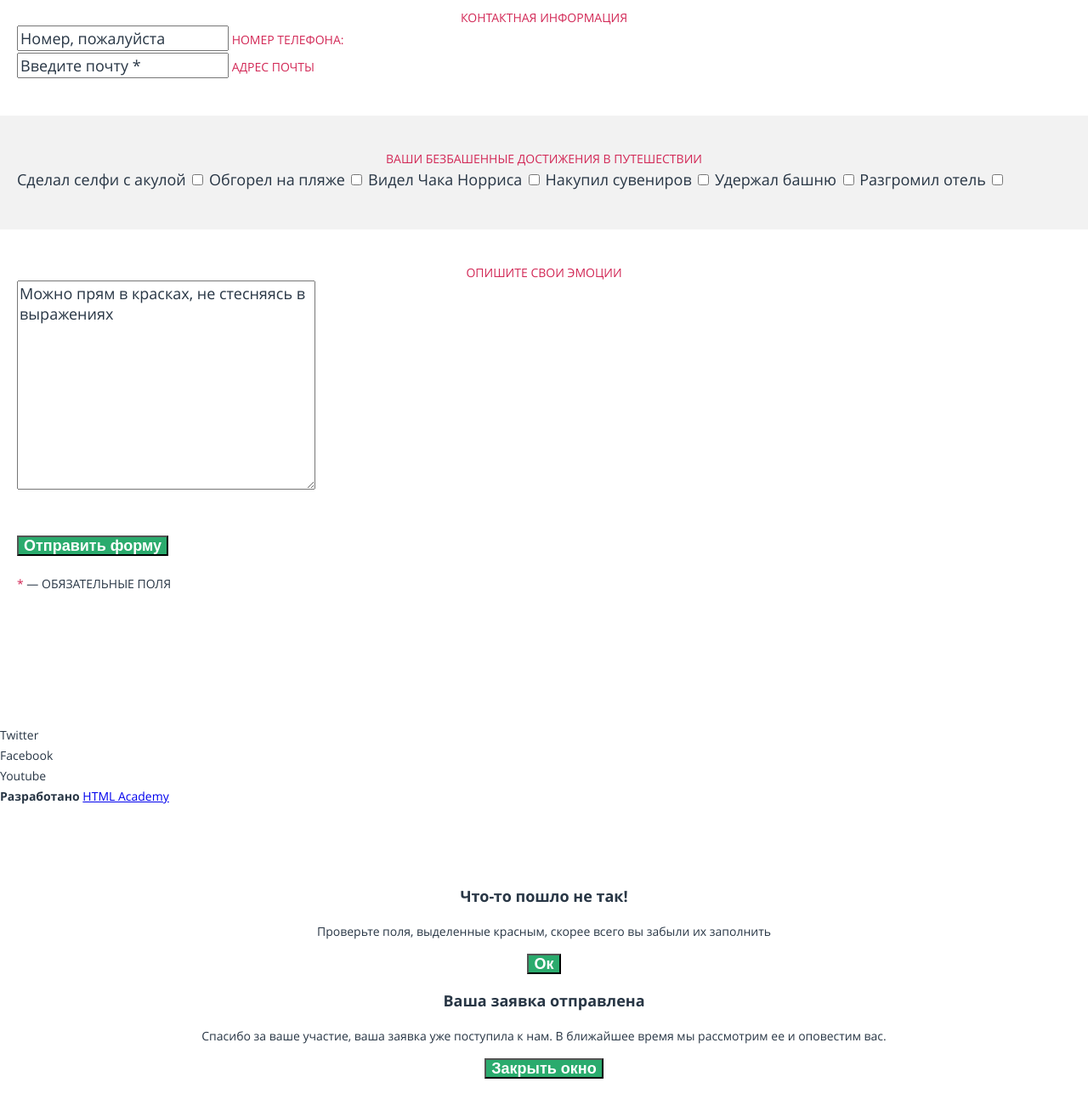
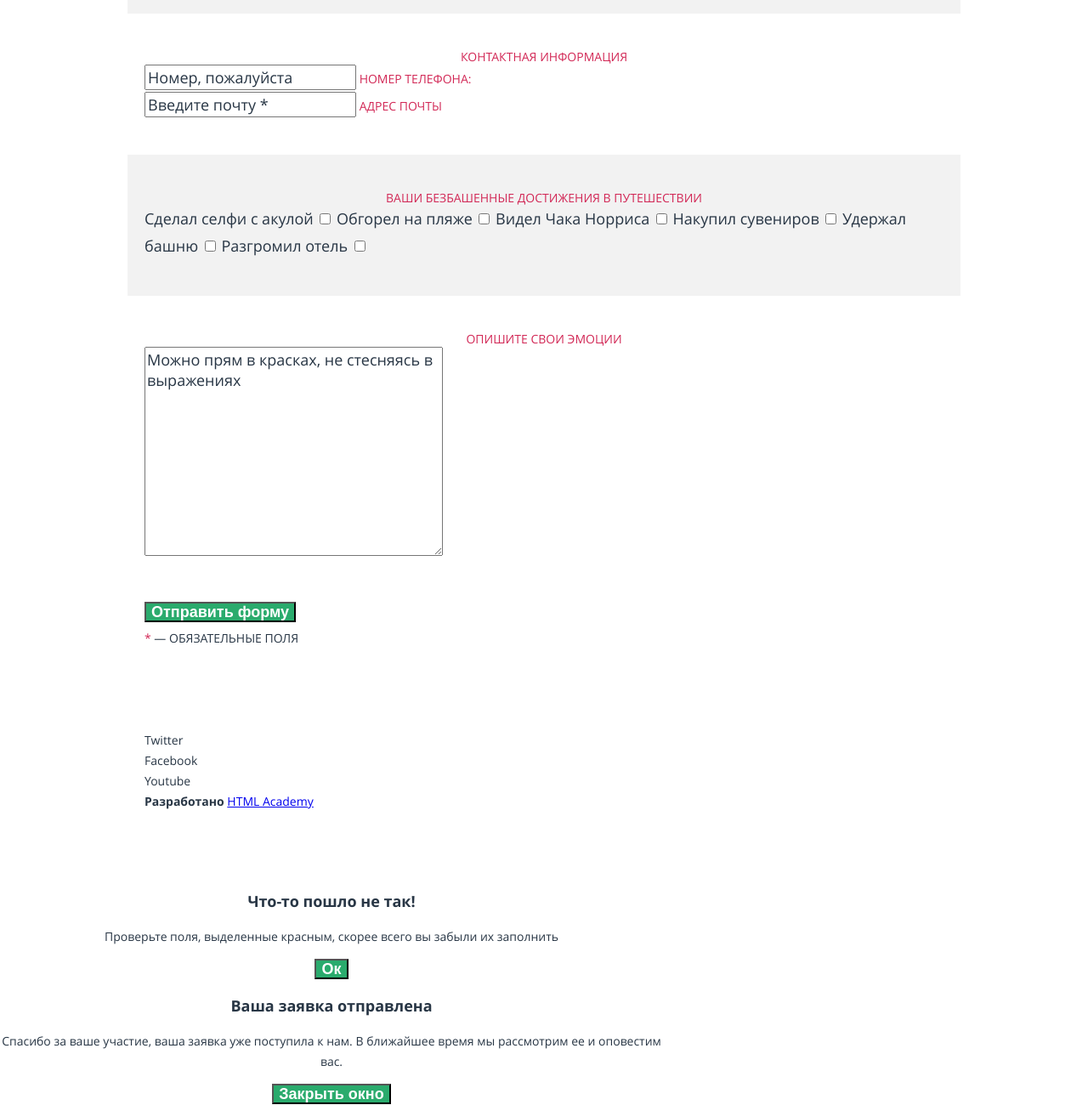
Before and after one commit to Goshak95/974579-pink-24, a website: page source/form.html in a window 1280 px wide. Shown: the part 850-2150 px from the top of the page at 85% size. Before the commit the page ends 2120 px from the top, so only its background shows below. Drawn offline with nearby package versions, Linux system fonts and the light colour scheme; files that its build step writes are made by us from their sources.

Commit message:
реализует адаптивную сетку основных блоков на странице Конкурс

```diff
--- a/source/form.html
+++ b/source/form.html
@@ -8,6 +8,7 @@
   </head>
   <body class="page__body">
     <header class="page-header">
+      <div class="wrapper page-header__wrapper">
         <a class="logo" href="#">
           <svg class="logo__icon" width="60" height="40">
             <use xlink:href="img/logo.svg"></use>
@@ -43,15 +44,18 @@
             </ul>
           </div>
         </nav>
+      </div>
     </header>
     <main class="page-main">
       <section class="promo">
         <div class="promo__header">
+          <div class="wrapper">
             <h1 class="title-main title-main--light">Конкурс на самое безбашенное путешествие с Пинк</h1>
+          </div>
         </div>
       </section>
       <section class="form-container">
-        <div class="form-container__wrapper">
+        <div class="wrapper">
           <p class="form-container__text">
             Поделитесь своей историей и получите шанс выиграть
             ценный приз — 1000 миль на вашу бонусную карту!
@@ -133,6 +137,7 @@
       </section>
     </main>
     <footer class="page-footer">
+      <div class="wrapper">
         <a class="logo" href="#">
           <img src="img/logo.svg" alt="Логотип" width="60" height="40">
         </a>
@@ -150,6 +155,7 @@
         <div class="copyright">
           <b class="copyright__text">Разработано</b>
           <a class="copyright__link" href="https://htmlacademy.ru/study">HTML Academy</a>
+        </div>
       </div>
     </footer>
     <div class="modal">
--- a/source/less/components/form-container.less
+++ b/source/less/components/form-container.less
@@ -1,9 +1,16 @@
 .form-container {
+  padding-top: 54px;
+  padding-bottom: 26px;
   line-height: 30px;
-}
 
-.form-container__wrapper {
-  padding: 54px 20px 44px 20px;
+  @media (min-width: @tablet-width) {
+    padding-top: 100px;
+    padding-bottom: 50px;
+  }
+
+  @media (min-width: @desktop-width) {
+    padding-bottom: 0;
+  }
 }
 
 .form-container__text {
--- a/source/less/components/form.less
+++ b/source/less/components/form.less
@@ -59,6 +59,7 @@
 
 .form__warning {
   text-transform: uppercase;
+  margin: 0;
 
   & span {
     color: @pink;
--- a/source/less/components/modal.less
+++ b/source/less/components/modal.less
@@ -1,5 +1,14 @@
 .modal {
+  width: 100%;
   text-align: center;
+
+  @media (min-width: @tablet-width) {
+    width: 460px;
+  }
+
+  @media (min-width: @desktop-width) {
+    width: 780px;
+  }
 }
 
 .modal__title {
```
Lines whose indentation alone changed are shown as unchanged.
